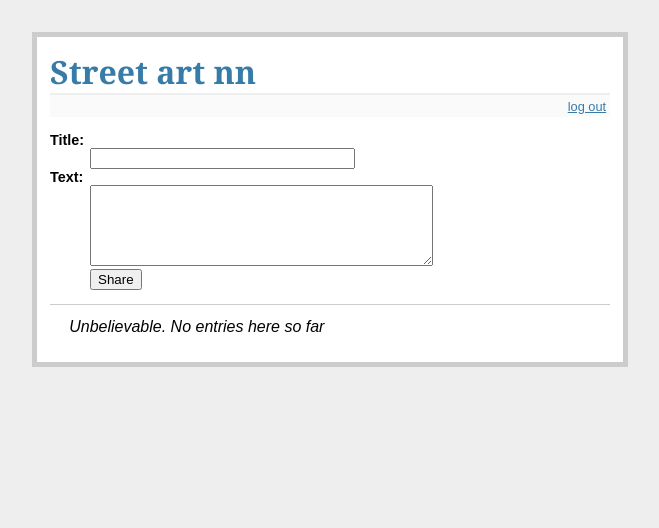
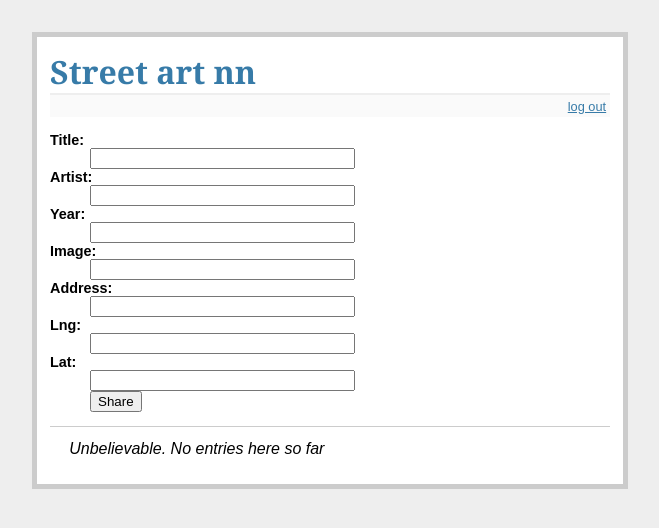
Before and after one commit to genaforvena/street_art_nn_api, a Flask app: page / in a window 1280 px wide. Shown: the top 528 px of the page, without its empty margins (310-969 px from the left). Run offline with Flask 2, Linux system fonts and the light colour scheme; the visitor is signed in with stand-in values (Sample User, id 1); data that the repository does not hold is empty.

Commit message:
Added add form

```diff
--- a/street_art_nn/street_art_nn.py
+++ b/street_art_nn/street_art_nn.py
@@ -104,12 +104,19 @@ def login():
             return redirect(url_for('show_entries'))
     return render_template('login.html', error=error)
 
+
 @app.route('/add', methods=['POST'])
 def add_entry():
     if not session.get('logged_in'):
         abort(401)
     db = get_db()
-    pass
+    db.execute('INSERT INTO art (artist, title, year, image, address, lng, lat) values (?, ?, ?, ?, ?, ?, ?)',
+                [request.form["artist"], request.form["title"],
+                request.form["year"],
+                request.form["image"],
+                request.form["address"], request.form["lng"], request.form["lat"]])
+    db.commit()
+    return redirect(url_for('show_entries'))
 
 
 @app.route('/')
--- a/street_art_nn/templates/show_entries.html
+++ b/street_art_nn/templates/show_entries.html
@@ -5,8 +5,18 @@
       <dl>
         <dt>Title:
         <dd><input type="text" size="30" name="title">
-        <dt>Text:
-        <dd><textarea name="text" rows="5" cols="40"></textarea>
+        <dt>Artist:
+        <dd><input type="text" size="30" name="artist">
+        <dt>Year:
+        <dd><input type="text" size="30" name="year">
+        <dt>Image:
+        <dd><input type="text" size="30" name="image">
+        <dt>Address:
+        <dd><input type="text" size="30" name="address">
+        <dt>Lng:
+        <dd><input type="text" size="30" name="lng">
+        <dt>Lat:
+        <dd><input type="text" size="30" name="lat">
         <dd><input type="submit" value="Share">
       </dl>
     </form>
```
